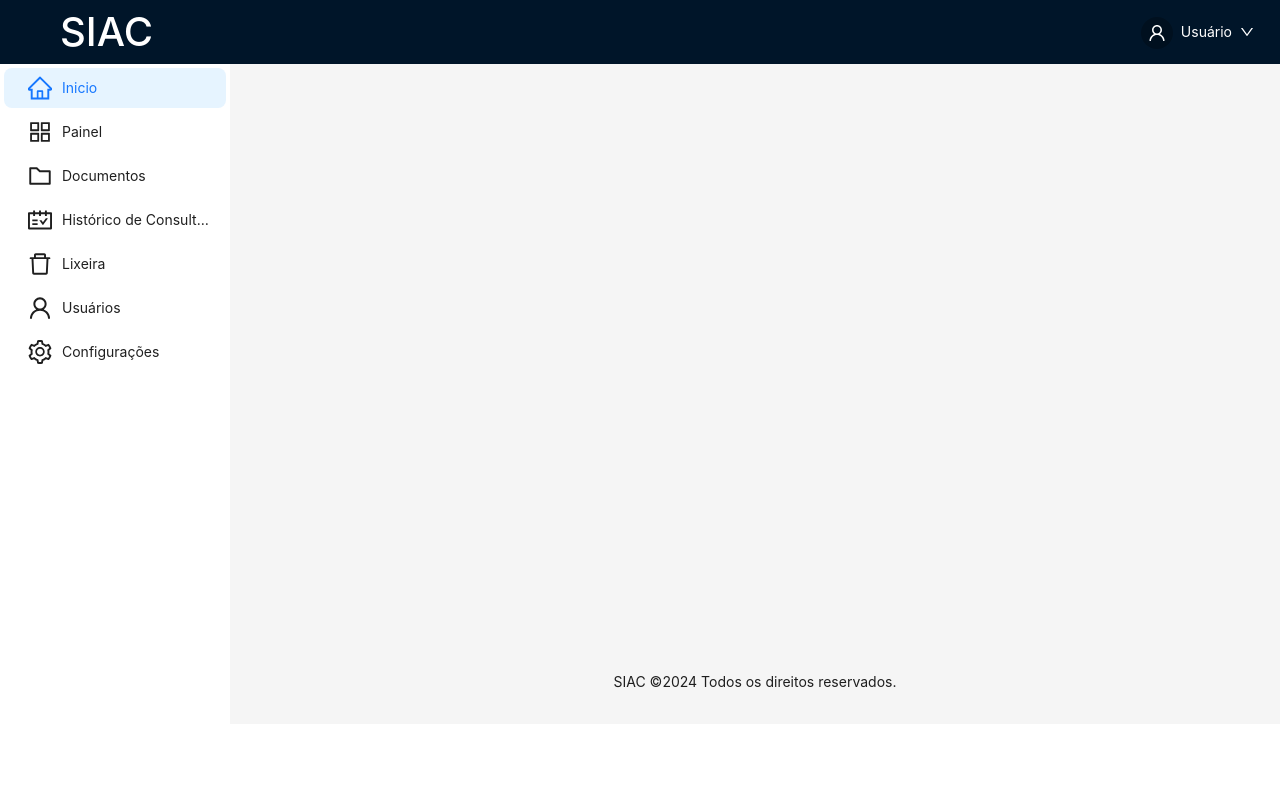
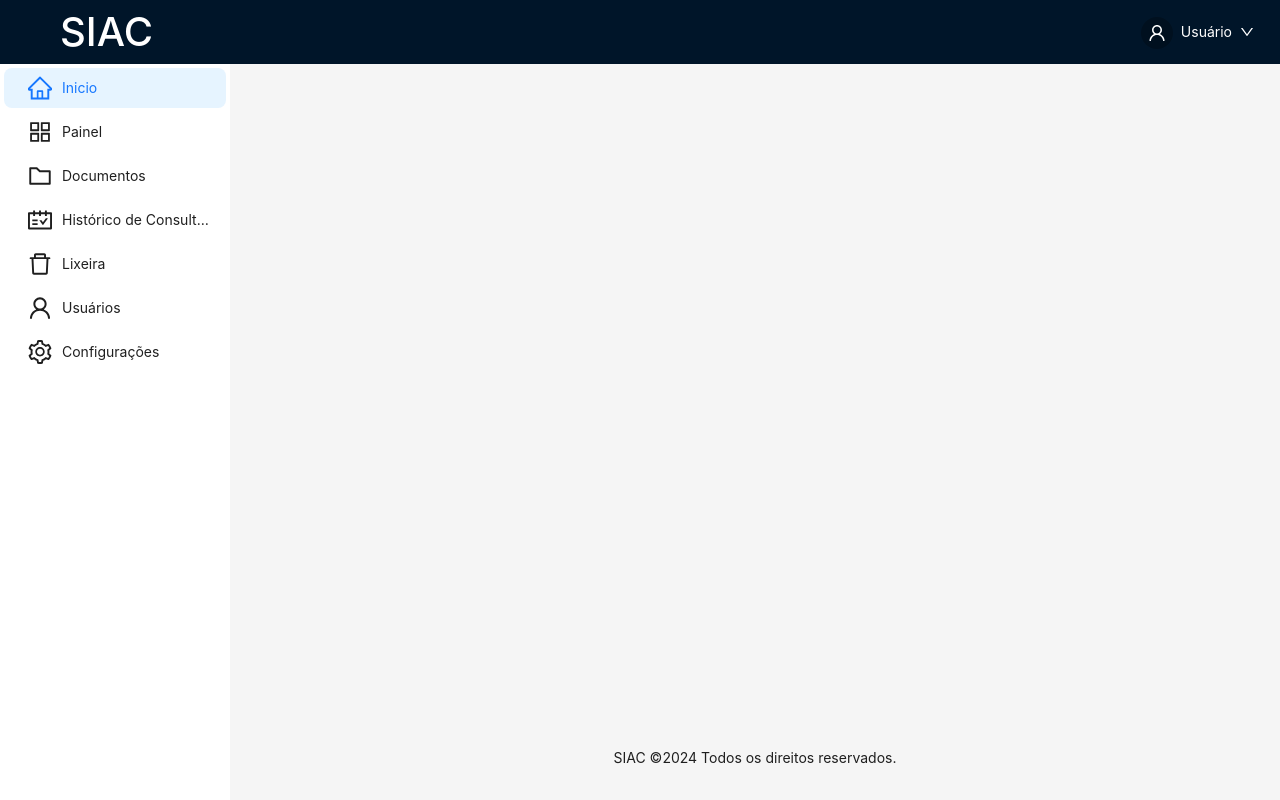
Before and after one commit to edugmenes/siac-react, a React (Create React App) app in the folder frontend/: page / in a window 1280 px wide. Built offline with nearby package versions, Linux system fonts and the light colour scheme; sample sign-in values are in the browser's storage.

Commit message:
Correção altura do componente page layout

```diff
--- a/frontend/src/components/PageLayout.jsx
+++ b/frontend/src/components/PageLayout.jsx
@@ -101,7 +101,7 @@ const PageLayout = () => {
   }, []);
 
   return (
-    <Layout>
+    <Layout style={{ minHeight: "100vh" }}>
       <Header
         className="header"
         style={{
@@ -160,7 +160,7 @@ const PageLayout = () => {
             ))}
           </Menu>
         </Sider>
-        <Layout style={{ padding: "0 24px 24px" }}>
+        <Layout style={{ padding: "0 24px 24px", flex: 1 }}>
           <Content
             className="site-layout-background"
             style={{
```
